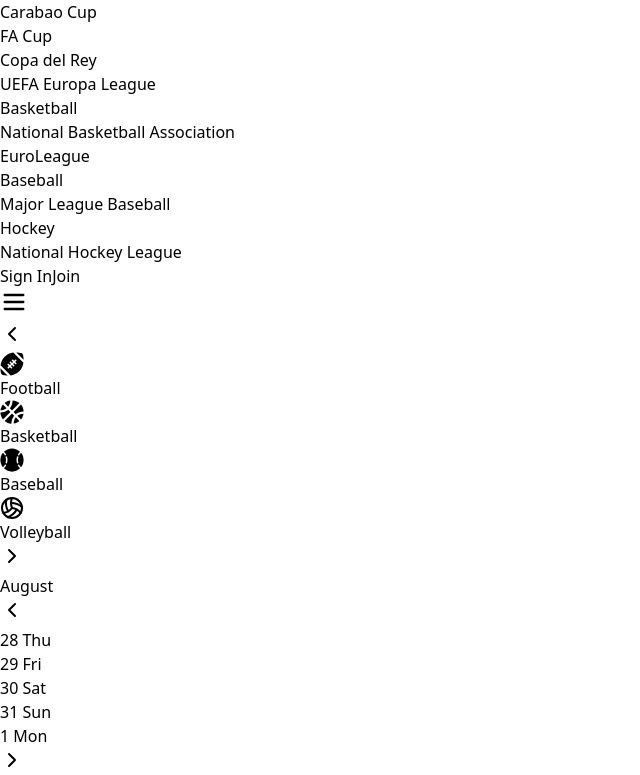
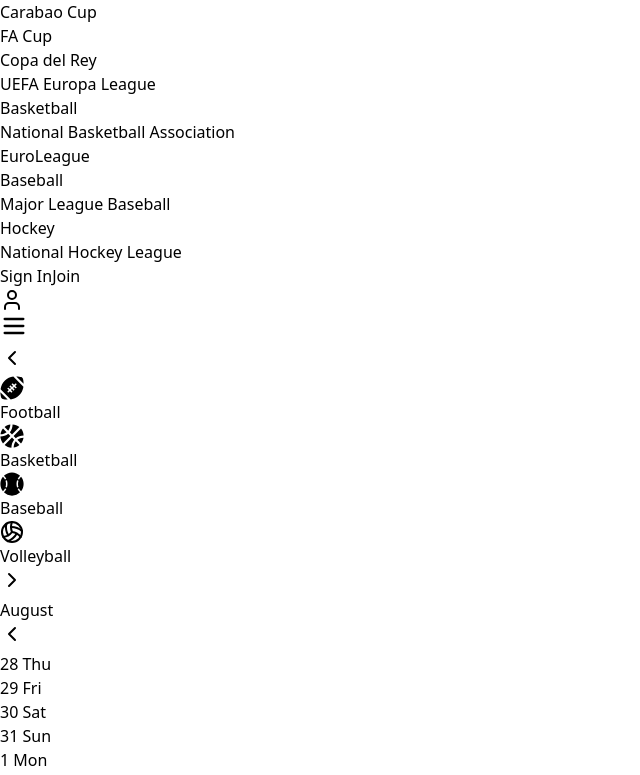
Before and after one commit to Braddiiee/FanScape-Game-Tracker, a React (Vite) app in the folder frontend/: page / in a window 1280 px wide. Shown: the part 1641-2416 px from the top of the page, without its empty margins (0-640 px from the left). Built offline with nearby package versions, Linux system fonts and the light colour scheme.

Commit message:
fix(navbar): correct justify-between typo and add profile icon for proper alignment

```diff
--- a/frontend/src/components/Navbar/Navbar.tsx
+++ b/frontend/src/components/Navbar/Navbar.tsx
@@ -18,7 +18,7 @@
         <nav className="w-full shadow-sm bg-white">
 
             {/* Desktop Menu */}
-            <div className="flex justify-betwween items-center px-5 py-4">
+            <div className="flex justify-between items-center px-5 py-4">
 
                 {/* Logo */}
                 <div className="flex items-center m-5">
@@ -160,6 +160,12 @@
                     >
                         Join
                     </Link>
+                    <Link
+                        to="/profile"
+                        className="hidden bg-black text-white px-5 py-2 rounded hover:bg-gray-800 text-center"
+                    >
+                        <User />
+                    </Link>
                 </div>
 
                 {/* Mobile Hamburger Button */}
```
